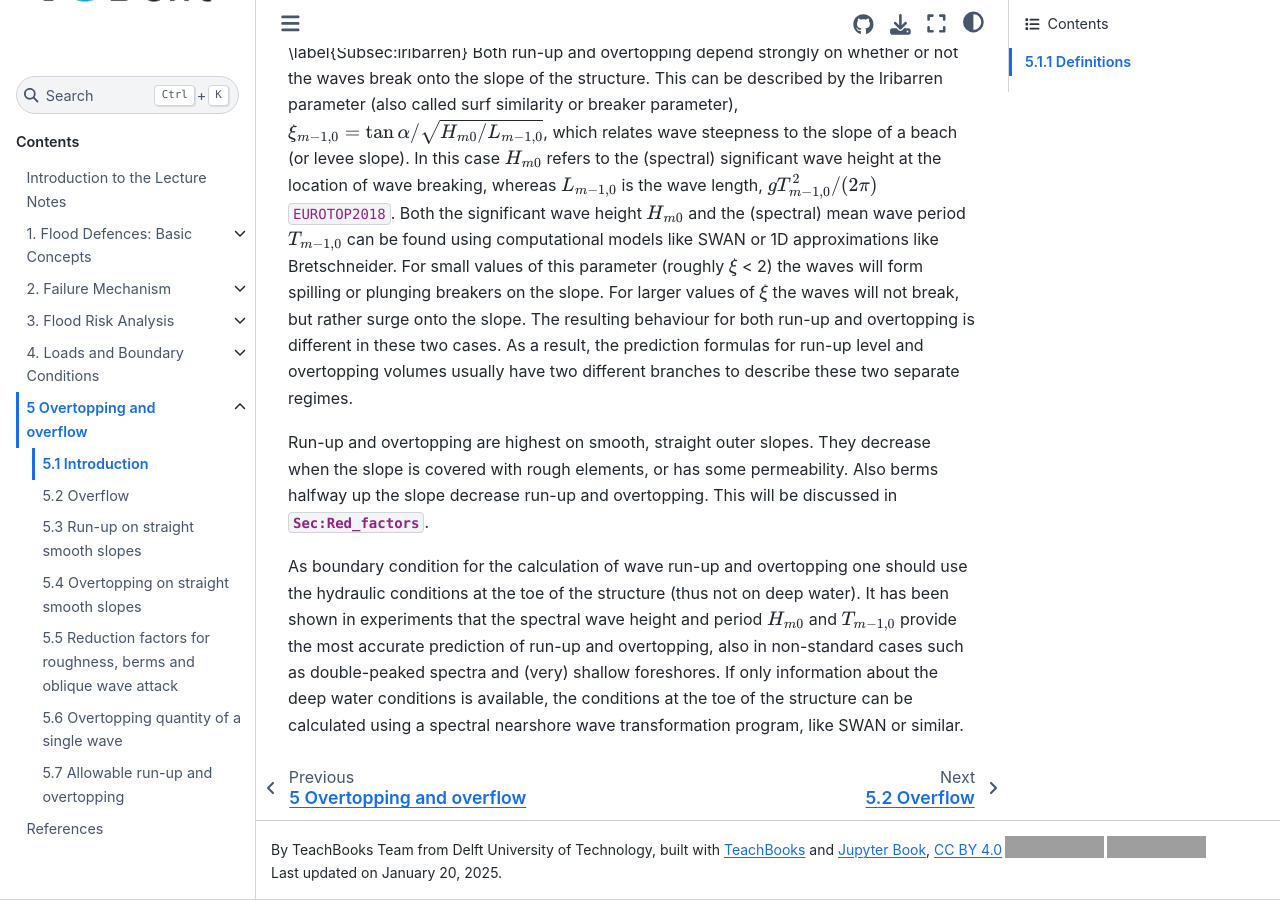
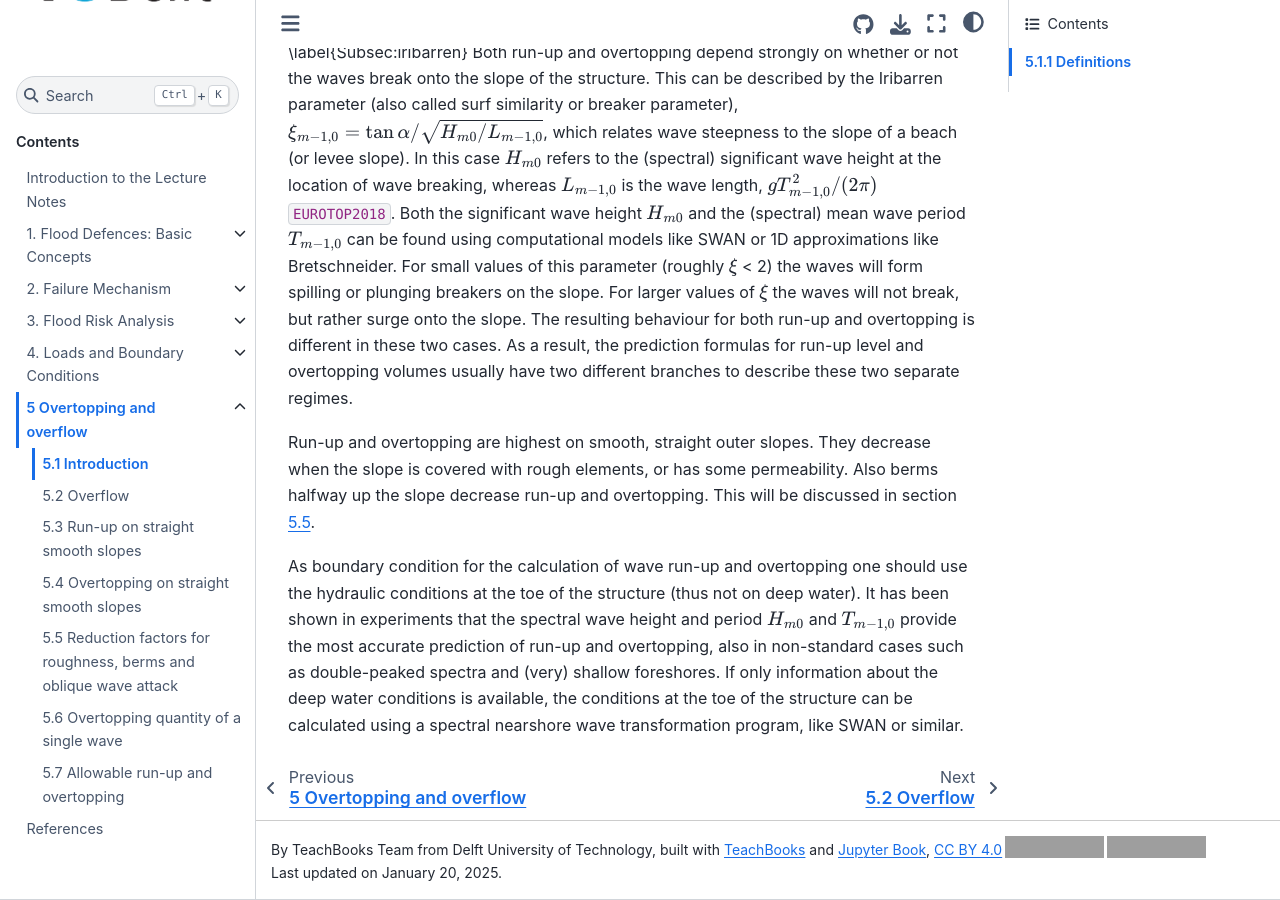
Before and after one commit to mfardelli/test_margherita, a Jupyter Book: the page built from book/chapters/chapter5/5.1.md, in a window 1280 px wide and 900 px high, scrolled down 1087 px. Built offline with Jupyter Book 1.0.4 settings and Sphinx 7.4.7 and the Sphinx Book theme 1.1.4, drawn with Linux system fonts in a browser that asks for light colours; comment, search, counter and statistics services are not loaded; cross-references to code outside the pages are shown as plain code; grey boxes are pictures that could not be loaded.

Commit message:
update 5

```diff
--- a/book/chapters/chapter5/5.1.md
+++ b/book/chapters/chapter5/5.1.md
@@ -25,6 +25,6 @@ Overtopping is the general term used for the amount of water that passes over th
 \label{Subsec:iribarren}
 Both run-up and overtopping depend strongly on whether or not the waves break onto the slope of the structure. This can be described by the Iribarren parameter (also called surf similarity or breaker parameter), $\xi_{m-1,0}=\tan\alpha/\sqrt{H_{m0}/L_{m-1,0}}$, which relates wave steepness to the slope of a beach (or levee slope). In this case $H_{m0}$ refers to the (spectral) significant wave height at the location of wave breaking, whereas $L_{m-1,0}$ is the wave length, $g T_{m-1,0}^2/(2\pi)$ {cite}`EUROTOP2018`. Both the significant wave height $H_{m0}$ and the (spectral) mean wave period $T_{m-1,0}$ can be found using computational models like SWAN or 1D approximations like Bretschneider. For small values of this parameter (roughly $\xi$ < 2) the waves will form spilling or plunging breakers on the slope. For larger values of $\xi$ the waves will not break, but rather surge onto the slope. The resulting behaviour for both run-up and overtopping is different in these two cases. As a result, the prediction formulas for run-up level and overtopping volumes usually have two different branches to describe these two separate regimes.
 
-Run-up and overtopping are highest on smooth, straight outer slopes. They decrease when the slope is covered with rough elements, or has some permeability. Also berms halfway up the slope decrease run-up and overtopping. This will be discussed in {numref}`Sec:Red_factors`.
+Run-up and overtopping are highest on smooth, straight outer slopes. They decrease when the slope is covered with rough elements, or has some permeability. Also berms halfway up the slope decrease run-up and overtopping. This will be discussed in section [5.5](Sec:Red_factors).
 
 As boundary condition for the calculation of wave run-up and overtopping one should use the hydraulic conditions at the toe of the structure (thus not on deep water). It has been shown in experiments that the spectral wave height and period $H_{m0}$ and $T_{m-1,0}$ provide the most accurate prediction of run-up and overtopping, also in non-standard cases such as double-peaked spectra and (very) shallow foreshores. If only information about the deep water conditions is available, the conditions at the toe of the structure can be calculated using a spectral nearshore wave transformation program, like SWAN or similar.
```
Also changed, not shown: book/chapters/chapter5/5.7.md (+1 -1 lines).
